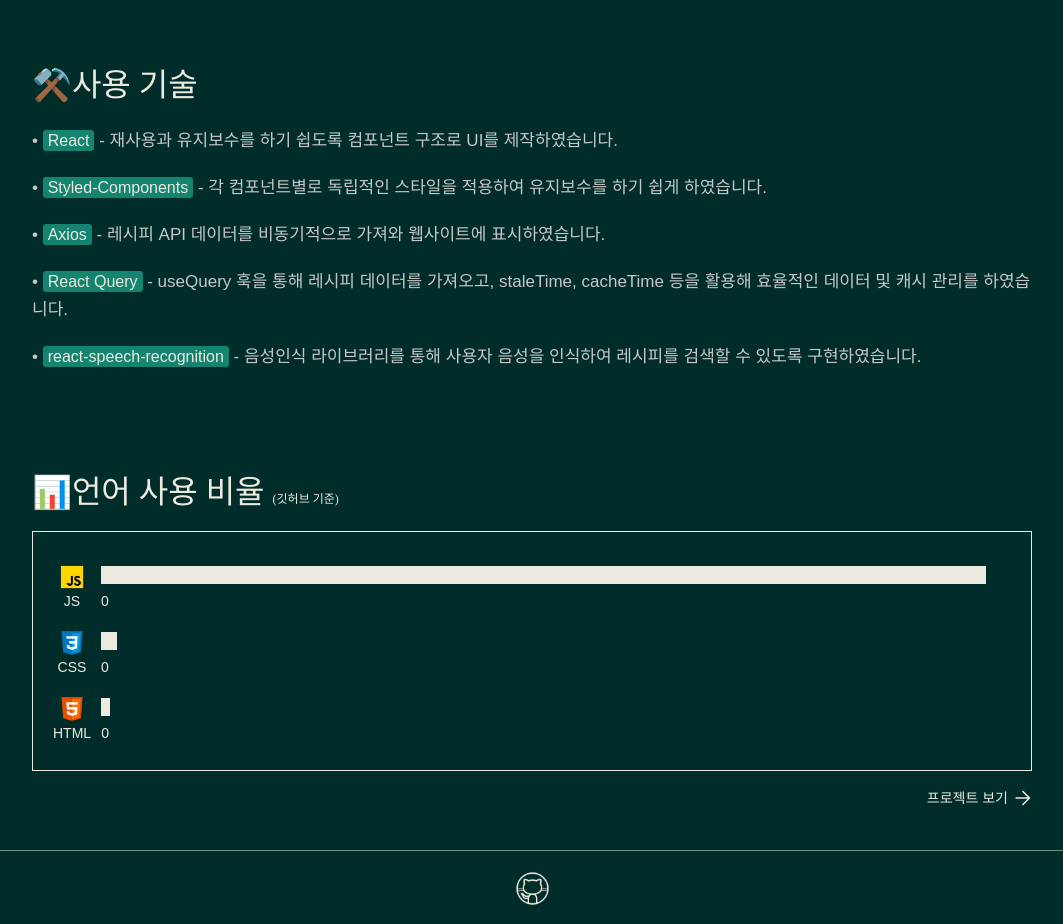
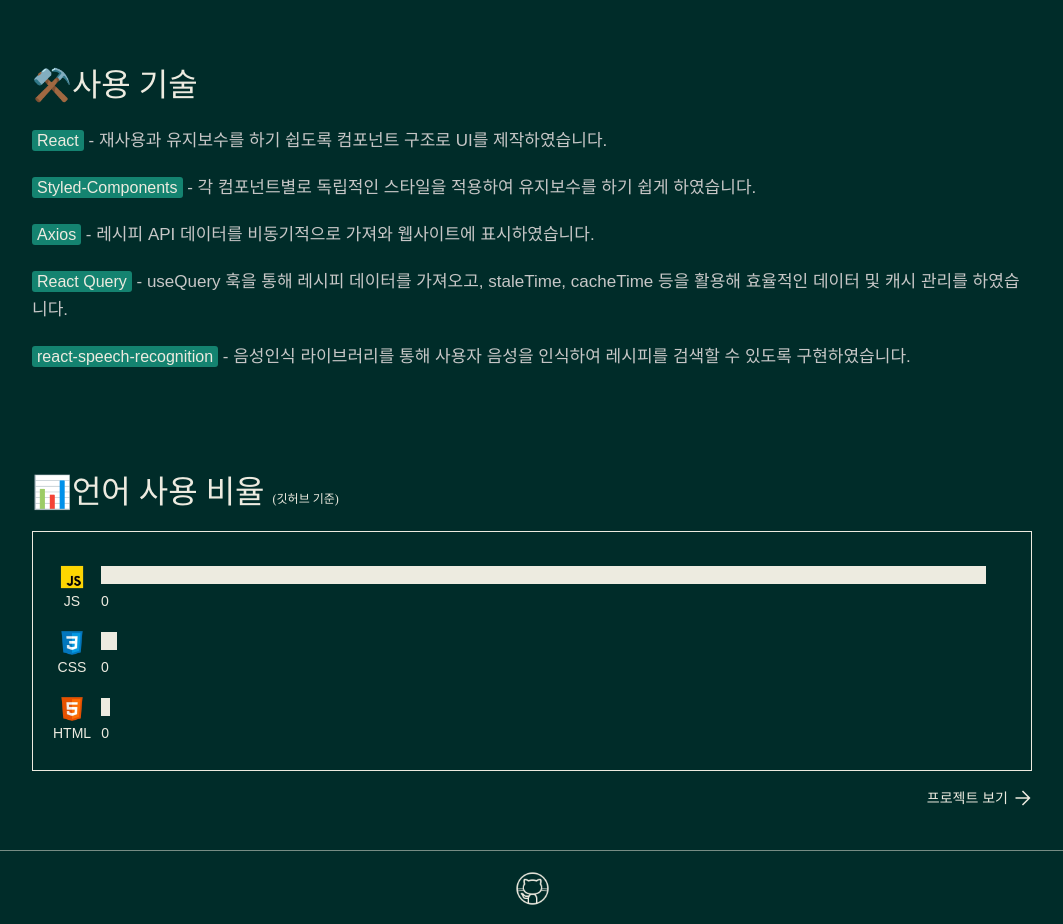
Before and after one commit to jaeyeong97/portfolio, a React (Create React App) app: page /recipes in a window 1280 px wide. Shown: the part 1120-2044 px from the top of the page, without its empty margins (108-1171 px from the left). Built offline with nearby package versions, Linux system fonts and the light colour scheme; a web font is replaced by a local one.

Commit message:
프로젝트 설명 수정

```diff
--- a/src/components/projectPages/Movie.js
+++ b/src/components/projectPages/Movie.js
@@ -88,10 +88,10 @@
         <h3 className="ex_title">⚒️사용 기술</h3>
         <div className="summary_txt">
           <div className="explain">
-            <div>• <span className="cem">React</span> - 재사용과 유지보수를 하기 쉽도록 컴포넌트 구조로 UI를 제작하였습니다.</div>
-            <div>• <span className="cem">Recoil</span> - 영화 정보, 동영상, 썸네일 경로 등을 atom에 저장하고, 필요한 컴포넌트에서 데이터를 가져와 출력하였습니다.</div>
-            <div>• <span className="cem">React Router</span> - 영화, 시리즈, 키즈 등 각 페이지에 맞게 라우팅 처리를 하였습니다.</div>
-            <div>• <span className="cem">SCSS</span> - 스타일링을 효율적으로 처리하고 반응형 웹 디자인에 맞게 다양한 기기에서도 일관된 스타일을 적용하였습니다.</div>
+            <div><span className="cem">React</span> - 재사용과 유지보수를 하기 쉽도록 컴포넌트 구조로 UI를 제작하였습니다.</div>
+            <div><span className="cem">Recoil</span> - 영화 정보, 동영상, 썸네일 경로 등을 atom에 저장하고, 필요한 컴포넌트에서 데이터를 가져와 출력하였습니다.</div>
+            <div><span className="cem">React Router</span> - 영화, 시리즈, 키즈 등 각 페이지에 맞게 라우팅 처리를 하였습니다.</div>
+            <div><span className="cem">SCSS</span> - 스타일링을 효율적으로 처리하고 반응형 웹 디자인에 맞게 다양한 기기에서도 일관된 스타일을 적용하였습니다.</div>
           </div>
         </div>
       </section>
--- a/src/components/projectPages/Recipes.js
+++ b/src/components/projectPages/Recipes.js
@@ -89,11 +89,11 @@
         <h3 className="ex_title">⚒️사용 기술</h3>
         <div className="summary_txt">
           <div className="explain">
-            <div>• <span className="cem">React</span> - 재사용과 유지보수를 하기 쉽도록 컴포넌트 구조로 UI를 제작하였습니다.</div>
-            <div>• <span className="cem">Styled-Components</span> - 각 컴포넌트별로 독립적인 스타일을 적용하여 유지보수를 하기 쉽게 하였습니다.</div>
-            <div>• <span className="cem">Axios</span> - 레시피 API 데이터를 비동기적으로 가져와 웹사이트에 표시하였습니다.</div>
-            <div>• <span className="cem">React Query</span> - useQuery 훅을 통해 레시피 데이터를 가져오고, staleTime, cacheTime 등을 활용해 효율적인 데이터 및 캐시 관리를 하였습니다.</div>
-            <div>• <span className="cem">react-speech-recognition</span> - 음성인식 라이브러리를 통해 사용자 음성을 인식하여 레시피를 검색할 수 있도록 구현하였습니다.</div>
+            <div><span className="cem">React</span> - 재사용과 유지보수를 하기 쉽도록 컴포넌트 구조로 UI를 제작하였습니다.</div>
+            <div><span className="cem">Styled-Components</span> - 각 컴포넌트별로 독립적인 스타일을 적용하여 유지보수를 하기 쉽게 하였습니다.</div>
+            <div><span className="cem">Axios</span> - 레시피 API 데이터를 비동기적으로 가져와 웹사이트에 표시하였습니다.</div>
+            <div><span className="cem">React Query</span> - useQuery 훅을 통해 레시피 데이터를 가져오고, staleTime, cacheTime 등을 활용해 효율적인 데이터 및 캐시 관리를 하였습니다.</div>
+            <div><span className="cem">react-speech-recognition</span> - 음성인식 라이브러리를 통해 사용자 음성을 인식하여 레시피를 검색할 수 있도록 구현하였습니다.</div>
           </div>
         </div>
       </section>
```
